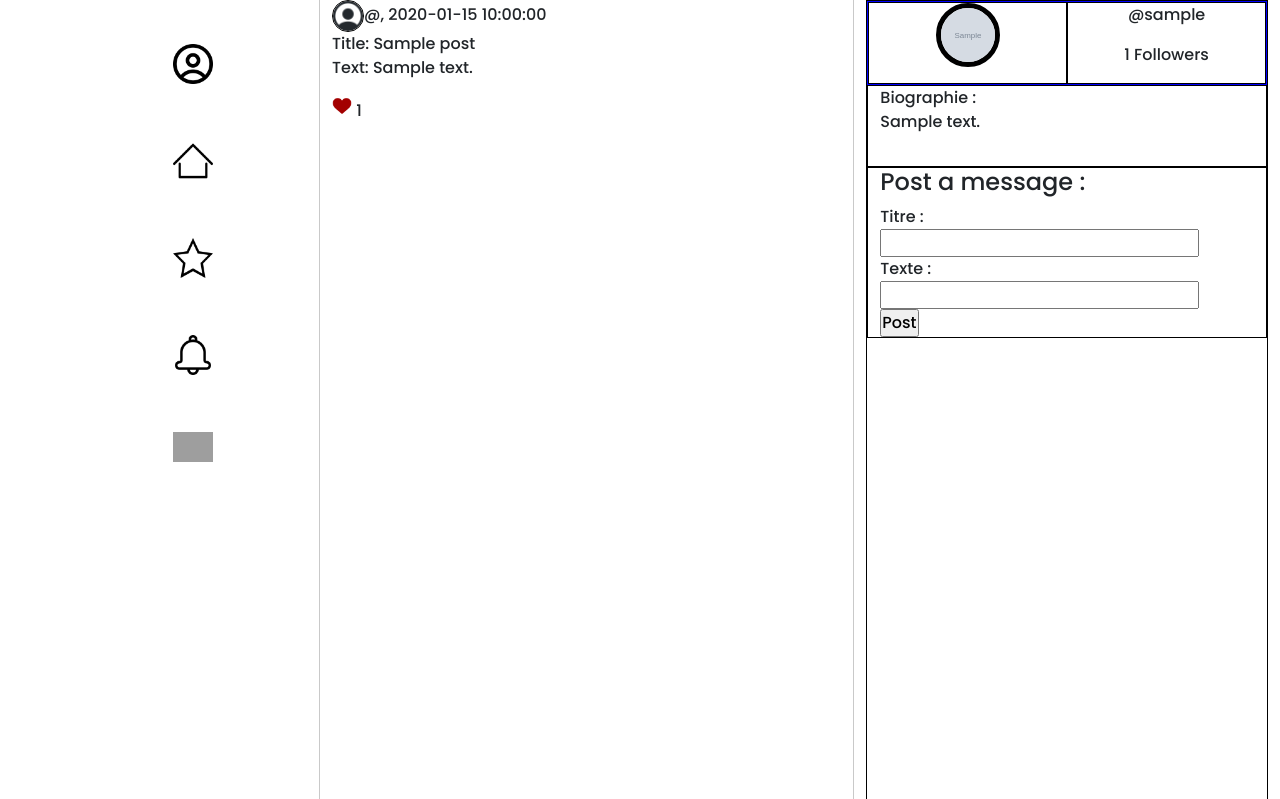
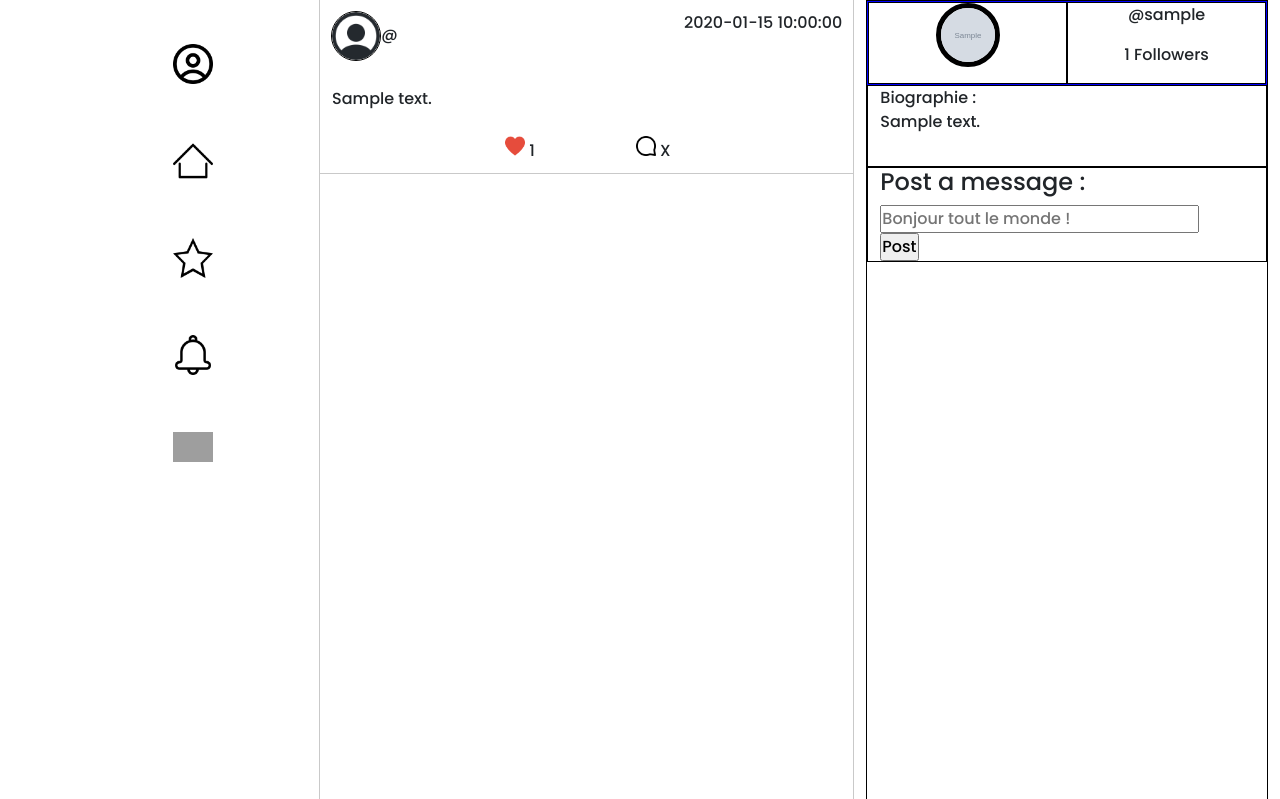
Before and after one commit to CharlesOo0/Rettiwt, a PHP site: page /home.php in a window 1280 px wide. Shown: the top 799 px of the page. Run offline with PHP 8.4, Linux system fonts and the light colour scheme; the visitor is signed in with stand-in values (Sample User, id 1); tables that the repository leaves empty or names only in its code hold one stand-in row (values such as "Sample post"); grey boxes marked "Sample" are stand-in pictures; data that the repository does not hold is empty; grey boxes are pictures that could not be loaded.

Commit message:
L'esthetique des posts est putain de fini plus qu'a rajouter les coms et les titres admin

```diff
--- a/css/home.css
+++ b/css/home.css
@@ -74,8 +74,38 @@ body {
 }
 
 
-#post {
-    height: 3000px;
+#posts {
+    padding: 0;
+    margin: 0;
+}
+
+.post {
+    margin: 0;
+    padding: 0;
+    border-bottom: solid 1px rgb(201, 201, 201);
+}
+
+#post-avatar-username {
+    padding-top: 2%;
+    margin-left: 2%;
+    text-align: left;
+}
+
+#post-date {
+    padding-top: 2%;
+    margin-right: 2%;
+    text-align: right;
+}
+
+#post-text {
+    padding-top: 5%;
+    text-align: left;
+}
+
+#like-comment {
+    padding-top: 5%;
+    text-align: center;
+    padding-bottom: 2%;
 }
 
 #right-band {
--- a/home.php
+++ b/home.php
@@ -26,7 +26,7 @@
 
     <div class="container-fluid">
 
-        <div class="row">
+        <div class="row no-gutters">
 
             <div id="left-band" class="col-md-3 d-none d-md-block">
 
@@ -110,7 +110,7 @@
                 }
 
                 // -------------------------- Affiche les posts -------------------------- //
-                echo "<div id='post' class='col-md-5 col-12'>";
+                echo "<div id='posts' class='col-md-5 col-12'>";
                 displayPost($connexion, NULL);
                 echo "</div>";
             ?>
@@ -128,11 +128,7 @@
 
                         <h4 id="title">Post a message :</h4> <br>
                         <form method="POST" action="">
-                            <label id="label-title" for="text">Titre :</label> <br>
-                            <input class="input" type="text" name="title"  required><br>
-
-                            <label id="label-text" for="text">Texte :</label> <br>
-                            <input class="input" type="text" name="text" required><br>
+                            <input class="input" type="text" name="text" placeholder="Bonjour tout le monde !" required><br>
                             <input type="submit" value="Post">
                         </form>
 
--- a/js/utils.js
+++ b/js/utils.js
@@ -5,12 +5,11 @@ document.addEventListener("DOMContentLoaded", function() {
                 behavior: 'instant',
             },sessionStorage.getItem('scrollPosition'));
         });
+
     }
 
-    // Get all elements with the class "like-button"
     var likeButtons = document.getElementsByClassName("like-button");
 
-    // Loop through all elements and attach the event listener
     for (var i = 0; i < likeButtons.length; i++) {
         likeButtons[i].addEventListener("click", function(event) {
 
--- a/utils.php
+++ b/utils.php
@@ -121,26 +121,38 @@ function displayPost($connexion, $username) {
         // Affiche les données de chaque ligne
         while ($row = mysqli_fetch_assoc($resultPost)) { // Pour chaque post
 
-            echo "<p>";
+            echo "<div class='post'>";
                 // Récupère le nom de l'auteur
                 $sql = "SELECT * FROM profil WHERE id=" . $row['author'];
                 try { // Essaie de récupérer le nom de l'auteur
                     $profil = mysqli_fetch_assoc(mysqli_query($connexion, $sql));
-                    echo "<a href='profil.php?profil_detail=" . urlencode($profil['username']) . "'>"; // Crée un lien vers le profil de l'auteur
-                    if ($profil['avatar'] != NULL) {
-                        echo "<img src='img/" . $profil['avatar'] . "' alt='avatar' width='32' height='32' style='border-radius: 50%;border: solid 1px black;'>"; // Affiche l'avatar de l'auteur
-                    } else {
-                        echo "<img src='img/default_pfp.png' alt='avatar' width='32' height='32' style='border-radius: 50%;border: solid 1px black;'>"; // Affiche l'avatar par défaut
-                    }
-                    echo "</a>";
-                    echo "@" . $profil['username'] . ", " . $row["date"] . "<br>"; // Affiche le nom de l'auteur
                 } catch (Exception $e) { // Si ça échoue, affiche une erreur
                     echo "Author: Error when trying to get the name. <br>";
                 }
 
+                echo "<div class='row'>";
+
+                        echo "<div class='col' id='post-avatar-username'>";
+                        echo "<a href='profil.php?profil_detail=" . urlencode($profil['username']) . "'>"; // Crée un lien vers le profil de l'auteur
+                        if ($profil['avatar'] != NULL) {
+                            echo "<img src='img/" . $profil['avatar'] . "' alt='avatar' width='50' height='auto' style='border-radius: 50%;border: solid 1px black;'>"; // Affiche l'avatar de l'auteur
+                        } else {
+                            echo "<img src='img/default_pfp.png' alt='avatar' width='50' height='auto' style='border-radius: 50%;border: solid 1px black;'>"; // Affiche l'avatar par défaut
+                        }
+                        echo "</a>";
+
+                        echo "@" . $profil['username'];
+                        echo "</div>";
+
+                        echo "<div class='col' id='post-date'>";
+                        echo $row["date"]; // Affiche le nom de l'auteur
+                        echo "</div>";
+
+                echo "</div>";
+
+                echo "<div class='container-fluid'>";
                     // Affiche les informations du post
-                echo "Title: " . $row["title"] . "<br>";
-                echo "Text: " . $row["text"] . "<br>";
+                    echo "<div class='col' id='post-text'>" . $row["text"] . "</div>";
 
                     // Récupère le nombre de likes
                     $sql = "SELECT COUNT(post_id) FROM likes WHERE post_id=" . $row['id'];
@@ -150,7 +162,6 @@ function displayPost($connexion, $username) {
                         echo "Likes: Error when trying to get the number of likes. <br>";
                     }
 
-                // Assuming $userId is the id of the current user and $postId is the id of the post
                     $sql = "SELECT * FROM likes WHERE post_id = " . $row["id"] . " AND user_id=(SELECT id FROM profil WHERE username = '" . $_SESSION['username'] . "')";
                     try {
                         $result = mysqli_query($connexion, $sql);
@@ -159,6 +170,10 @@ function displayPost($connexion, $username) {
                     }
 
                     // Affiche le bouton pour liker
+                    echo "<div class='row' id='like-comment'>";
+                        echo "<div class='col'></div>";
+
+                        echo    "<div class='col text-right'>";
                         echo    "<form method='post' action=''>";
                         echo            "<input type='hidden' name='post_id' value='" . $row["id"] . "'>";
 
@@ -168,8 +183,23 @@ function displayPost($connexion, $username) {
                             echo         "<input class='like-button' type='image' src='img/like_empty.png' width='20' height='20' value='Like'> " . $likes['COUNT(post_id)'] . " <br>";
                         }
                         echo    "</form>";
+                        echo   "</div>";
 
-            echo "</p> <br>";
+
+                        echo    "<div class='col text-left'>";
+                        echo    "<form method='post' action=''>";
+                        echo            "<input type='hidden' name='post_id' value='" . $row["id"] . "'>";
+                        echo            "<input class='like-button' type='image' src='img/comment.png' width='20' height='20' value='Like'> X <br>";
+
+                        echo    "</form>";
+                        echo   "</div>";
+
+                        echo "<div class='col'></div>";
+                    echo "</div>";
+
+                echo "</div>";
+
+            echo "</div>";
         }
     } else {
         echo "Aucun résultat trouvé.";
```
Also changed, not shown: img/comment.png (added), img/like_empty.png, img/like_filled.png. Lines whose indentation alone changed are shown as unchanged.
